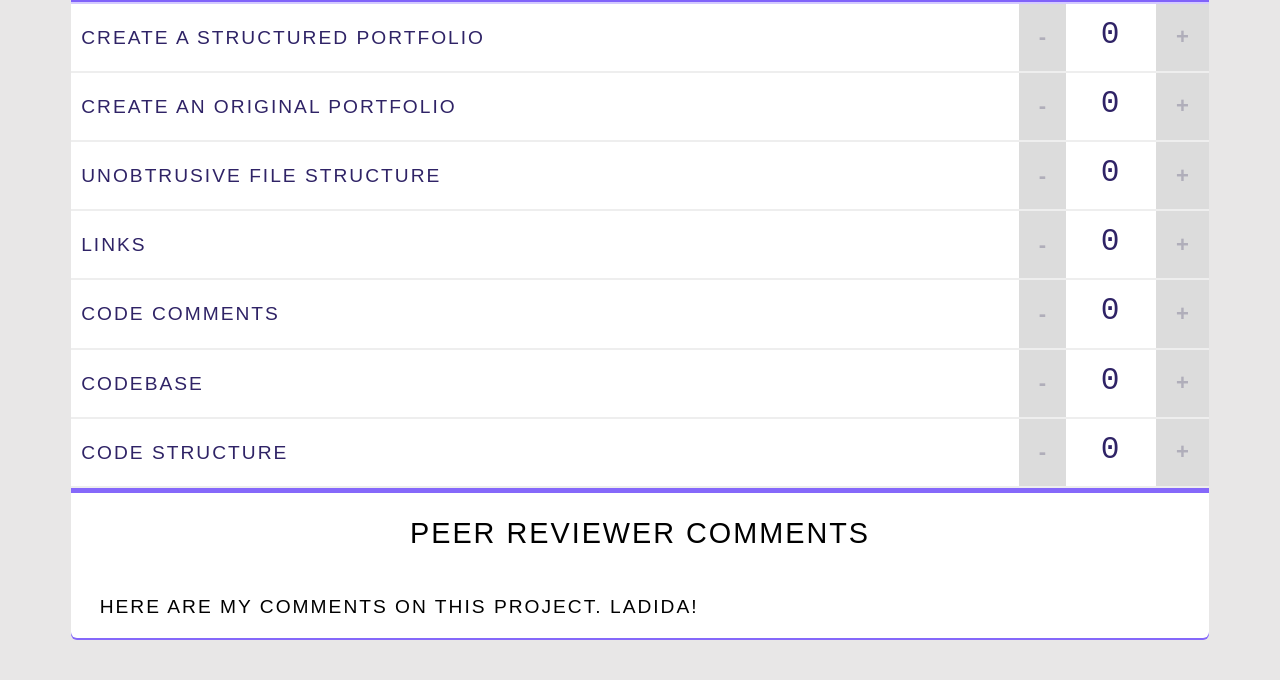
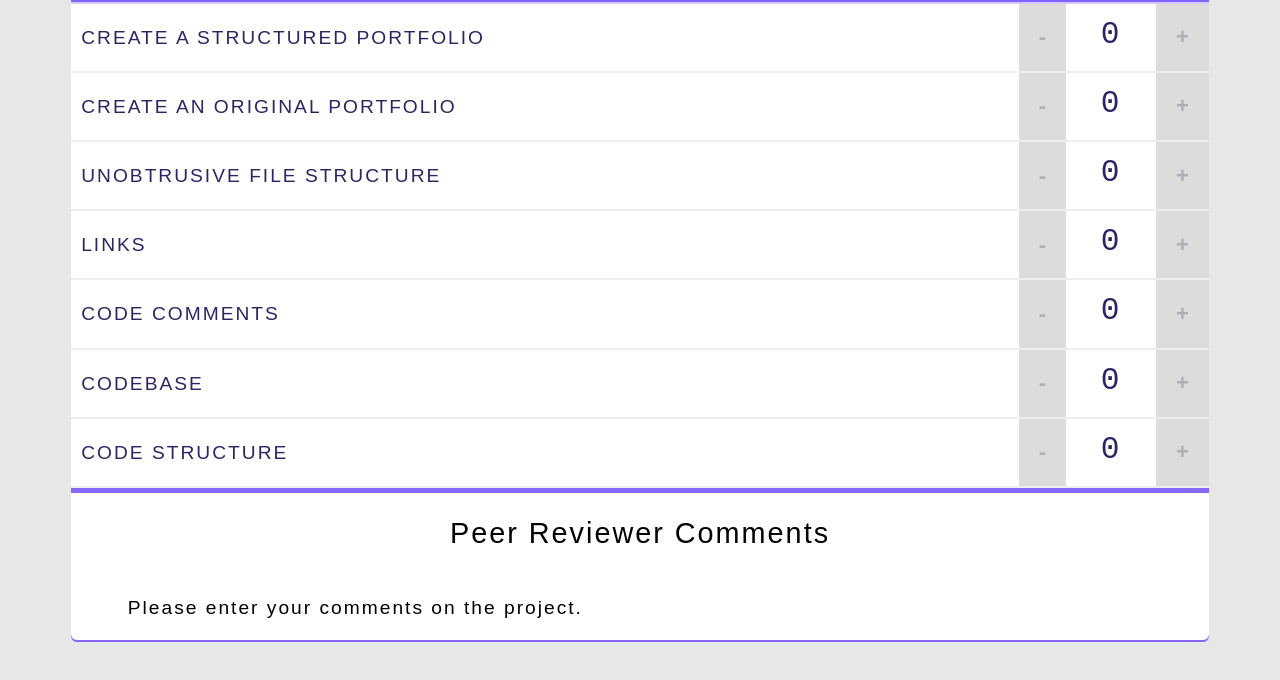
Before and after one commit to alteredco/grade_score, a React app: page / in a window 1280 px wide. Shown: the part 164-844 px from the top of the page. Built offline with nearby package versions, Linux system fonts and the light colour scheme.

Commit message:
Update components

```diff
--- a/src/components/App.js
+++ b/src/components/App.js
@@ -1,6 +1,7 @@
 import React, { Component } from 'react';
 import Header from  './Header';
 import Category from  './Category';
+import Comment from './Comment';
 
 
 class App extends Component {
@@ -81,14 +82,17 @@ class App extends Component {
             key={category.id.toString()}
             index={ index }
             changeScore = { this.handleScoreChange }
-            // removeCategory={this.handleDeleteCategory}
             />
         )}
-        <div className="comments">
-              <h2>Peer Reviewer Comments</h2>
-              <p className="comment-section"><button className="remove-comment">✖</button>
-              Here are my comments on this project. Ladida!</p>
-            </div>
+        {this.state.comments.map( (comment, index) =>
+          <Comment
+            title={comment.title}
+            content = {comment.contents}
+            id = {comment.id}
+            key = {comment.id.toString()}
+            removeComment={this.handleDeleteComment}
+          />
+        )}
       </div>
     );
   }
--- /dev/null
+++ b/src/components/Comment.js
@@ -0,0 +1,15 @@
+import React from 'react';
+
+const Comment = (props) => {
+  return (
+    <div className="comments">
+      <h2>{props.title}</h2>
+        <p className="comment-section">
+        <button className="remove-comment" onClick= { props.handleDeleteComment }>✖</button>
+        {props.content}
+        </p>
+    </div>
+  );
+}
+
+export default Comment;
--- a/src/index.css
+++ b/src/index.css
@@ -112,10 +112,6 @@ svg {
 
   .category:last-of-type {
     border-bottom-color: #D4CAFF;
-  }
-
-  .category-name:hover .remove-category {
-    visibility: visible;
   }
 
   .category-name,
@@ -245,6 +241,7 @@ svg {
     justify-content: center;
     flex-direction: row;
     flex-wrap: wrap;
+    text-transform: none;
   }
 
   .comments h2 {
@@ -261,6 +258,10 @@ svg {
     flex-direction: wrap;
   }
 
+  .comment-section:hover .remove-comment {
+    visibility: visible;
+  }
+
   .remove-comment {
     font-size: 1.15em;
     border: none;
@@ -269,6 +270,6 @@ svg {
     color: #EF5350;
     cursor: pointer;
     margin: 0 10px 0 0;
-    padding: 0;
+    padding-left: 1em;
     background: none;
   }
```
